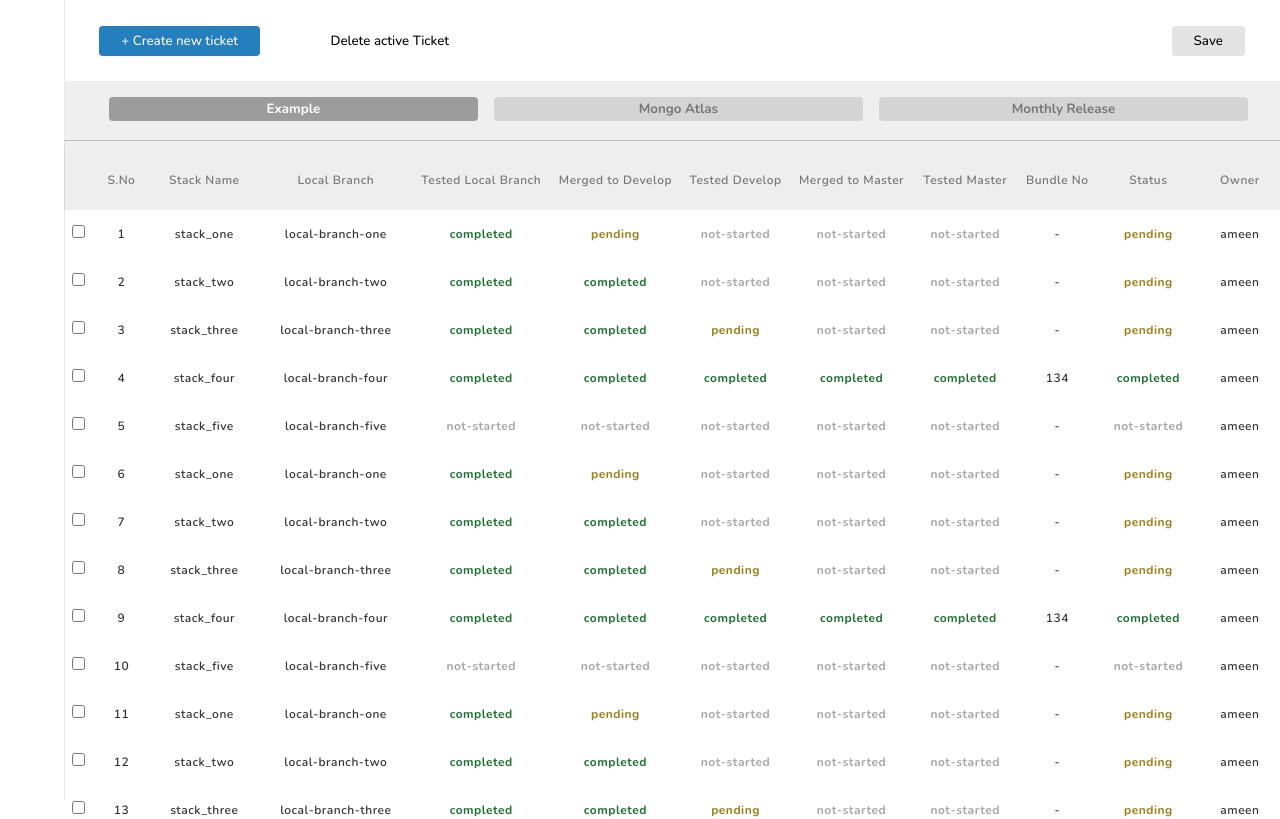
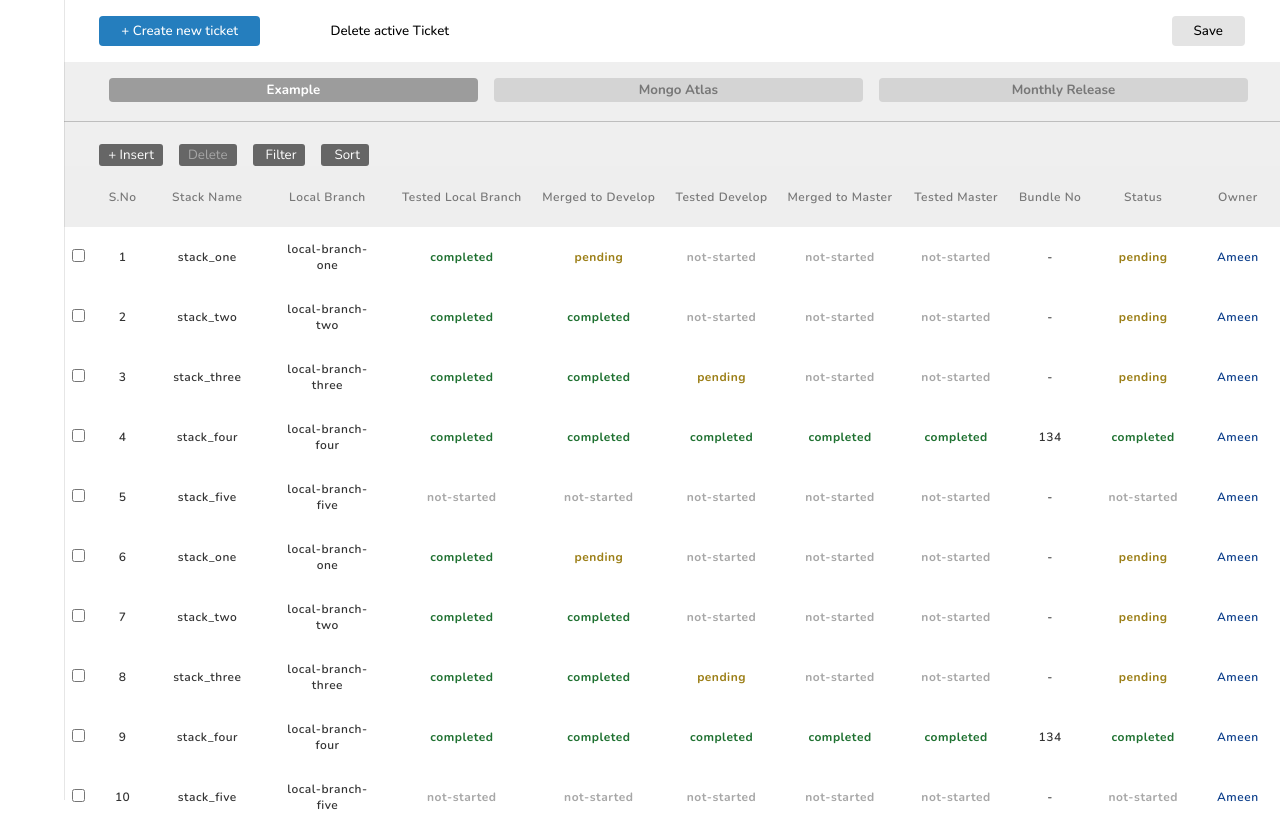
Before and after one commit to AmeenNH3/release-buddy-ui, a React (Vite) app: page /dashboard in a window 1280 px wide. Shown: the top 819 px of the page. Built offline with nearby package versions, Linux system fonts and the light colour scheme.

Commit message:
added table toolbar

```diff
--- a/src/components/Navbar/Navbar.jsx
+++ b/src/components/Navbar/Navbar.jsx
@@ -31,7 +31,7 @@ function Navbar() {
 }
 
 const Wrapper = styled.div`
-  position: absolute;
+  position: fixed;
   left: 0;
   top: 0;
   width: 64px;
@@ -41,6 +41,7 @@ const Wrapper = styled.div`
   display: flex;
   flex-direction: column;
   align-items: center;
+  z-index: 100;
   .nav-header {
     padding-top: 1.8rem;
   }
--- a/src/components/Table/NewTableValue.jsx
+++ b/src/components/Table/NewTableValue.jsx
@@ -13,6 +13,8 @@ function NewTableValue({ showModalHandler }) {
   const [stackName, setstackName] = useState("");
   const [localBranch, setlocalBranch] = useState("");
   const [bundleNo, setbundleNo] = useState("");
+  const [owner, setOwner] = useState("");
+
   const [testedLB, settestedLB] = useState("");
   const [mergedToD, setmergedToD] = useState("");
   const [testedD, settestedD] = useState("");
@@ -41,6 +43,7 @@ function NewTableValue({ showModalHandler }) {
         mergedToM: mergedToM == "" ? "not-started" : mergedToM,
         testedM: testedM == "" ? "not-started" : testedM,
       }),
+      owner,
     });
 
     dispatch(
@@ -63,6 +66,7 @@ function NewTableValue({ showModalHandler }) {
             mergedToM: mergedToM == "" ? "not-started" : mergedToM,
             testedM: testedM == "" ? "not-started" : testedM,
           }),
+          owner,
         },
       })
     );
@@ -184,6 +188,16 @@ function NewTableValue({ showModalHandler }) {
               onChange={(e) => setbundleNo(e.target.value)}
             />
           </div>
+          <div className="input-container">
+            <input
+              type="text"
+              name="owner"
+              id="owner"
+              placeholder="Owner"
+              value={owner}
+              onChange={(e) => setOwner(e.target.value)}
+            />
+          </div>
           {/* <div className="input-container  select-container">
             <label htmlFor="status">Status</label>
             <select
@@ -216,6 +230,7 @@ function NewTableValue({ showModalHandler }) {
                 settestedD("");
                 setmergedToM("");
                 settestedM("");
+                setOwner("");
                 setStack(null);
                 showModalHandler();
                 dispatch(toggleEditLock(false));
--- a/src/components/Table/Table.jsx
+++ b/src/components/Table/Table.jsx
@@ -38,14 +38,14 @@ function Table({ data }) {
       {addNewValue ? <NewTableValue showModalHandler={showModalHandler}></NewTableValue> : true}
       <div className="table-container">
         <div className="stacks-button-container">
-          {/* <button
+          <button
             className="stacks-btn add-new-btn"
             onClick={() => {
               dispatch(toggleEditLock(false));
               setaddNewValue(true);
             }}
           >
-            + add new
+            + Insert
           </button>
           <button
             title={`${stacksToBeDeleted.length == 0 ? "select stacks to delete" : ""} `}
@@ -62,7 +62,15 @@ function Table({ data }) {
             }}
           >
             Delete
-          </button> */}
+          </button>
+          <button className="stacks-btn filter-btn">
+            <ion-icon name="filter-outline"></ion-icon>
+            Filter
+          </button>
+          <button className="stacks-btn filter-btn">
+            <ion-icon name="funnel-outline"></ion-icon>
+            Sort
+          </button>
         </div>
         <table>
           <thead>
--- a/src/components/Table/TableValue.jsx
+++ b/src/components/Table/TableValue.jsx
@@ -42,7 +42,7 @@ function TableValue({ stack, value, id, headerName, rowIndex }) {
     return (
       <td>
         <input
-          className="table-input-value"
+          className={`table-input-value ${headerName}`}
           value={statusValue}
           type="text"
           onChange={handleChange}
@@ -64,7 +64,7 @@ function TableValue({ stack, value, id, headerName, rowIndex }) {
       <td>
         <div className="select-container">
           <select
-            value={"Choose an option"}
+            value={"Choose"}
             onChange={handleChange}
             onKeyDown={(e) => {
               if ((isEditLocked == true && e.key === "Enter") || e.key === "Escape") {
@@ -74,7 +74,7 @@ function TableValue({ stack, value, id, headerName, rowIndex }) {
               }
             }}
           >
-            <option>{"Choose an option"}</option>
+            <option>{"Choose"}</option>
             {selectOptions.map((option, index) => (
               <option key={index} value={option.value}>
                 {option.label}
@@ -89,7 +89,7 @@ function TableValue({ stack, value, id, headerName, rowIndex }) {
   if (className == null && headerName != "id") {
     return (
       <td
-        className="table-value"
+        className={`table-value ${headerName}`}
         onClick={() => {
           // if (tableEditLock != true && headerName != "id") {
           if (isEditLocked == false && headerName != "id") {
--- a/src/components/Toolbar/Toolbar.jsx
+++ b/src/components/Toolbar/Toolbar.jsx
@@ -121,7 +121,7 @@ const Wrapper = styled.div`
   align-items: center;
   justify-content: space-between;
   margin-left: 64px;
-  padding: 1.6rem 2.2rem;
+  padding: 1rem 2.2rem;
   color: red;
   font-family: "Nunito", sans-serif;
   button {
--- a/src/main.css
+++ b/src/main.css
@@ -101,22 +101,25 @@ main {
   margin-left: 64px;
   display: flex;
   flex-direction: column;
+  /* height: 800px; */
 }
 
 table {
+  table-layout: fixed;
   border-collapse: collapse;
-  width: 100%;
+  /* width: 100%; */
 
   font-family: var(--bodyFont);
   letter-spacing: 0.5px;
   /* border: 5px solid red; */
   border-radius: 12px;
-  overflow: scroll;
+  /* overflow-y: scroll; */
 }
 
 th,
 td {
   /* border: 1px solid var(--light-border); */
+
   text-align: left;
   padding: 8px;
   color: #333;
@@ -134,10 +137,13 @@ th {
 }
 
 td {
+  max-width: 124px;
+  /* width: 64px; */
   background-color: #ffff;
   font-size: 12px;
   text-align: center;
   cursor: pointer;
+  word-wrap: break-word;
 }
 
 .completed,
@@ -171,6 +177,11 @@ td {
   color: rgba(167, 167, 167, 1);
 }
 
+.owner {
+  color: #0a3d8a;
+  text-transform: capitalize;
+}
+
 .table-value {
   /* display: flex;
   align-items: center;
@@ -182,11 +193,12 @@ td {
 }
 
 .table-value:hover {
-  background-color: #9297b4;
+  background-color: #e9e9e9;
 }
 
 .select-container {
-  width: 100%;
+  margin: 0 auto;
+  width: 90px;
   height: 100%;
 }
 
@@ -195,12 +207,20 @@ select {
   padding: 0.4rem 0;
 }
 .table-input-value {
-  width: 100px !important;
-  padding: 6px 0px 6px 12px;
-  font-size: 14px;
+  width: 90px !important;
+
+  /* width: 40px !important; */
+  padding: 6px 0px 6px 4px;
+  font-size: 12px;
   border: 1px solid rgb(160, 160, 160);
-  border-radius: 3px;
+  /* border-radius: 3px; */
+  /* border: none; */
   outline: none;
+}
+
+.table-input-value.owner {
+  width: 64px !important;
+  padding-left: 12px;
 }
 
 .table-status-value {
@@ -263,30 +283,34 @@ select {
 }
 
 .stacks-button-container {
-  margin-left: auto;
+  padding-top: 1.4rem;
+  margin-left: 2.2rem;
+  /* margin-left: 64px; */
   display: flex;
   gap: 1rem;
-  margin-bottom: 0.5rem;
+  /* margin-bottom: 0.5rem; */
 }
 
 .stacks-btn {
-  padding: 9px 12px;
+  padding: 2px 9px;
   border: 1px solid black;
   border-radius: 3px;
+  border: none;
+  background-color: rgb(102, 102, 102);
+  color: #fff;
+  font-family: "Nunito", sans-serif;
+  transition: all 0.3s;
+  cursor: pointer;
+  display: flex;
+  align-items: center;
+  justify-content: center;
+  gap: 4px;
 }
 
 .add-new-btn {
-  color: #3f7c35;
-  border-color: #3f7c35;
-  transition: all 0.3s;
-  cursor: pointer;
 }
 
 .delete-btn {
-  color: #a90c0c;
-  border-color: #a90c0c;
-  transition: all 0.3s;
-  cursor: pointer;
 }
 
 .add-new-btn:hover {
@@ -322,6 +346,8 @@ select {
   /* background-color: red; */
 }
 form > .select-container {
+  margin: 0;
+  width: 100%;
   display: grid;
   /* flex-direction: column; */
   grid-template-columns: 100px 1fr;
```
